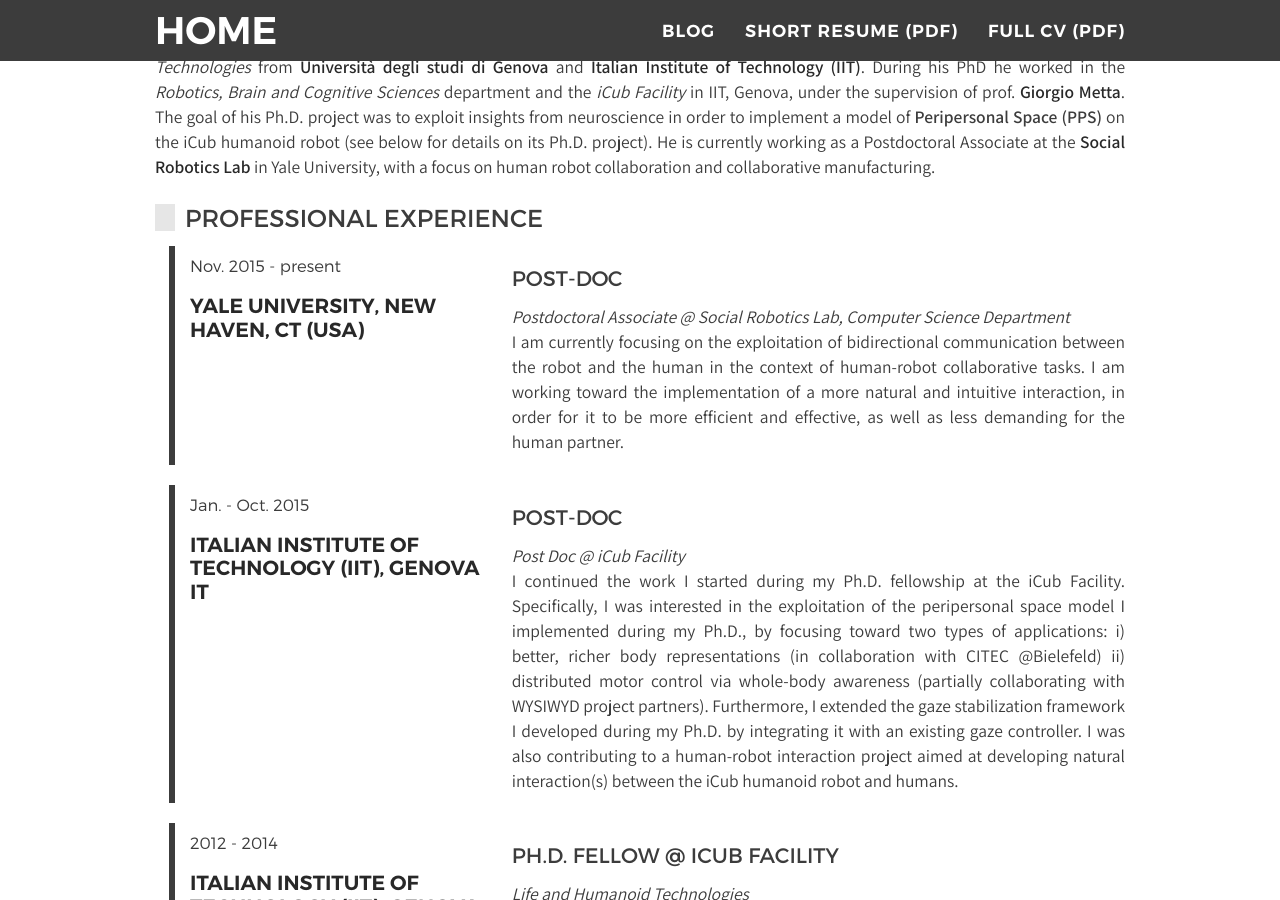
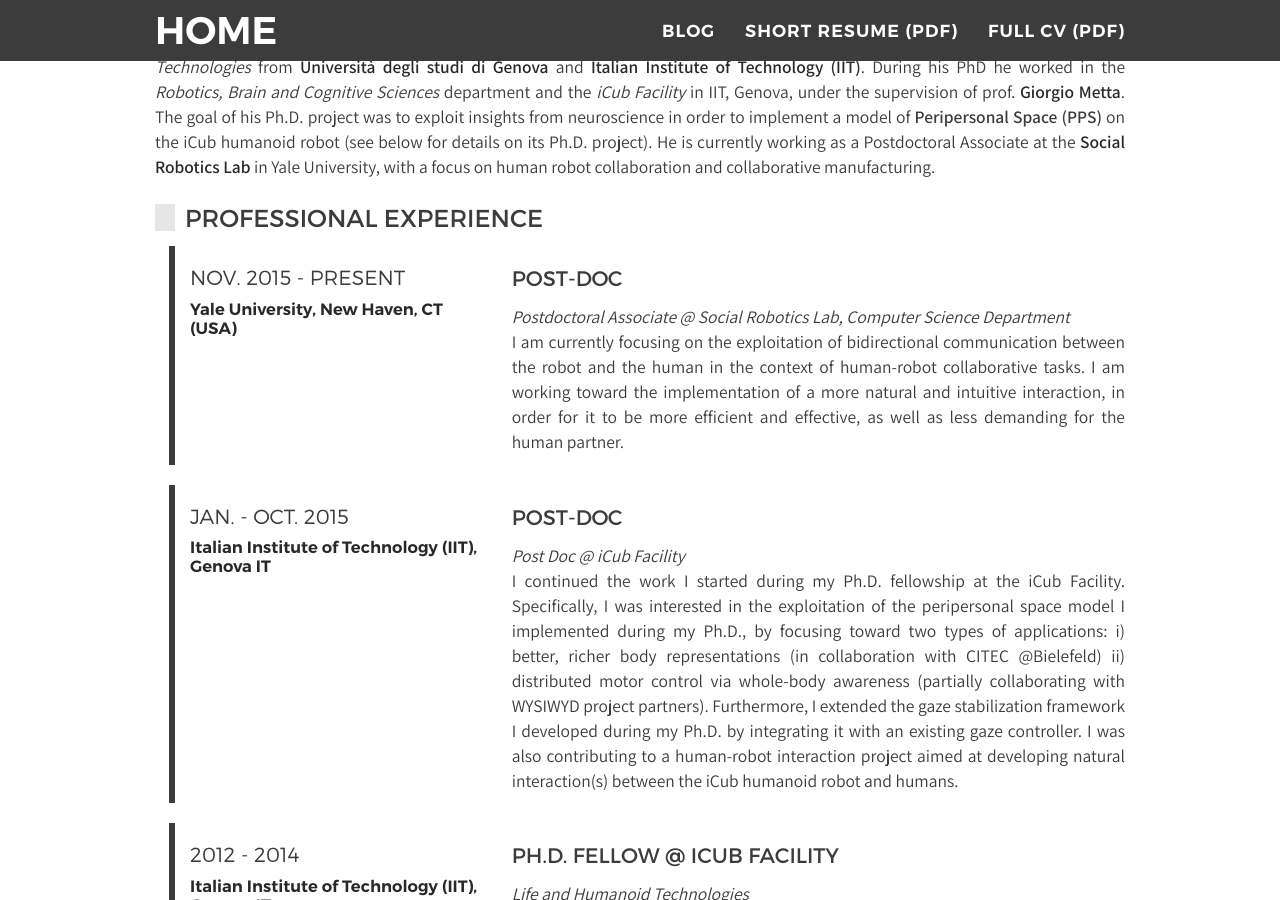
Before and after one commit to alecive/alecive.github.io, a Jekyll site: the page built from _posts/2016-05-30-CV-AlessandroRoncone.md, in a window 1280 px wide and 900 px high, scrolled down 1515 px. Built offline with Jekyll 4.4.1, drawn with Linux system fonts in a browser that asks for light colours; some web fonts are replaced.

Commit message:
Minor fixes here and there

```diff
--- a/_includes/portfolio.html
+++ b/_includes/portfolio.html
@@ -19,10 +19,11 @@
                 {% else %}
                     <div class="col-sm-6 portfolio-item">
                 {% endif %}
-                        <a href="{{ post.url }}" class="with-shadow portfolio-link-tertiary">
+                        <a href="{{ post.url }}" class="with-shadow portfolio-link">
                             <div class="caption">
                                 <div class="caption-content">
-                                    <i class="fa fa-plus fa-3x"></i>
+                                    <!-- <i class="fa fa-plus fa-3x"></i> -->
+                                    <h2>+</h2>
                                     <h4>{{ post.title }}</h4>
                                 </div>
                             </div>
--- a/_includes/post-cv.html
+++ b/_includes/post-cv.html
@@ -15,9 +15,9 @@
                 <div class="row cv-item">
                     <div class="col-sm-4">
                         <div class="cv-section-title">
-                            <h4 class="inlineifprinted">{{item.start}} - {{item.end}}</h4>
-                            {% if item.location-link %}<h3 class="inlineifprinted"><a href="{{item.location-link}}" target="_blank">{{item.location}}</a></h3>
-                            {% else %}<h3 class="inlineifprinted">{{item.location}}</h3>
+                            <h3 class="inlineifprinted">{{item.start}} - {{item.end}}</h3>
+                            {% if item.location-link %}<h4 class="inlineifprinted"><a href="{{item.location-link}}" target="_blank">{{item.location}}</a></h4>
+                            {% else %}<h4 class="inlineifprinted">{{item.location}}</h4>
                             {% endif %}
                             <!-- <p>2010 - 2012 Senior Graphic Designer <br> 2012 - 2014 Project Manager</p> -->
                         </div>
@@ -37,9 +37,9 @@
                 <div class="row cv-item">
                     <div class="col-sm-4">
                         <div class="cv-section-title">
-                            <h4 class="inlineifprinted">{{college.start}} - {{college.end}}</h4>
-                            {% if college.location-link %}<h3 class="inlineifprinted"><a href="{{college.location-link}}" target="_blank">{{college.location}}</a></h3>
-                            {% else %}<h3 class="inlineifprinted">{{college.location}}</h3>
+                            <h3 class="inlineifprinted">{{college.start}} - {{college.end}}</h3>
+                            {% if college.location-link %}<h4 class="inlineifprinted"><a href="{{college.location-link}}" target="_blank">{{college.location}}</a></h4>
+                            {% else %}<h4 class="inlineifprinted">{{college.location}}</h4>
                             {% endif %}
                         </div>
                     </div>
@@ -98,9 +98,9 @@
                 <div class="row cv-item">
                     <div class="col-sm-4">
                         <div class="cv-section-title">
-                            <h4>{{item.start}} - {{item.end}}</h4>
-                            {% if item.location-link %}<h3><a href="{{item.location-link}}" target="_blank">{{item.location}}</a></h3>
-                            {% else %}<h3>{{item.location}}</h3>
+                            <h3>{{item.start}} - {{item.end}}</h3>
+                            {% if item.location-link %}<h4><a href="{{item.location-link}}" target="_blank">{{item.location}}</a></h4>
+                            {% else %}<h4>{{item.location}}</h4>
                             {% endif %}
                         </div>
                     </div>
--- a/_layouts/style.css
+++ b/_layouts/style.css
@@ -1,2 +1,3 @@
 {% include css/bootstrap.min.css %}
+{% include css/fonts.css %}
 {% include css/main.css %}
```
